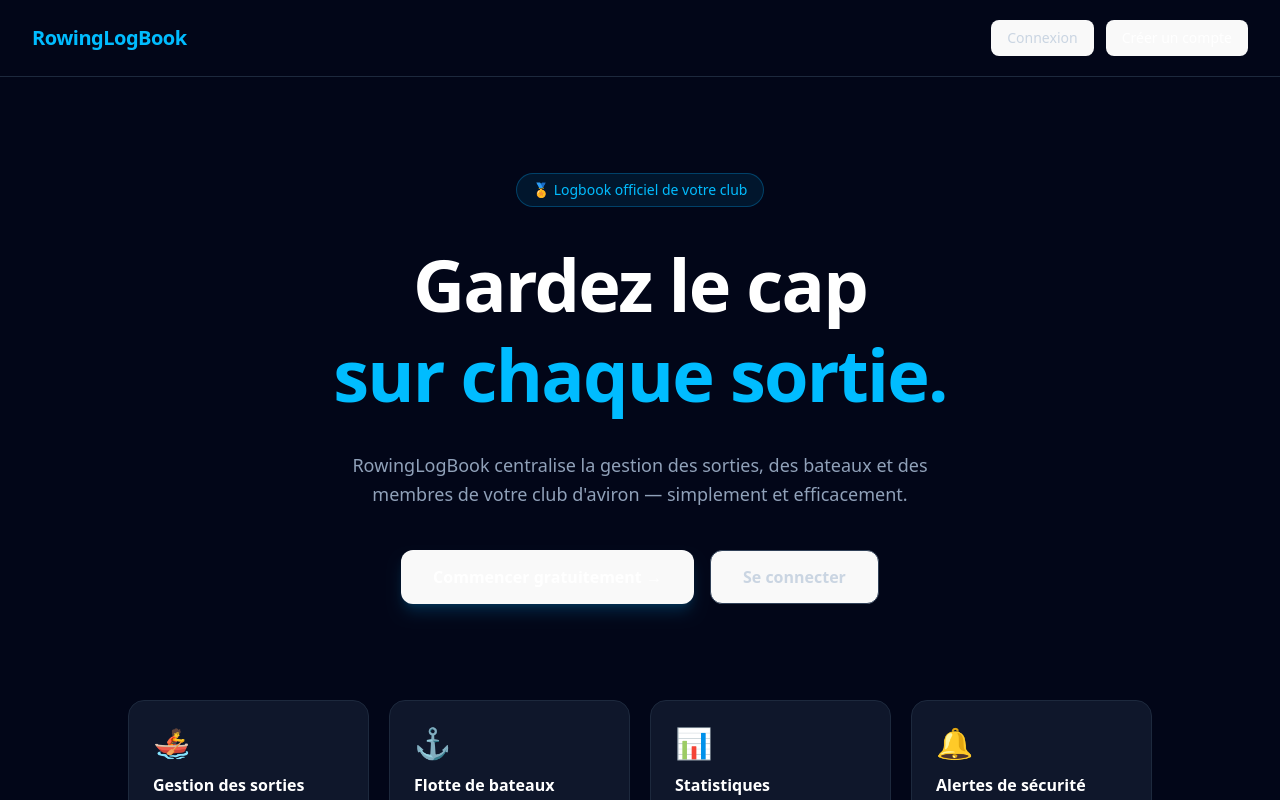
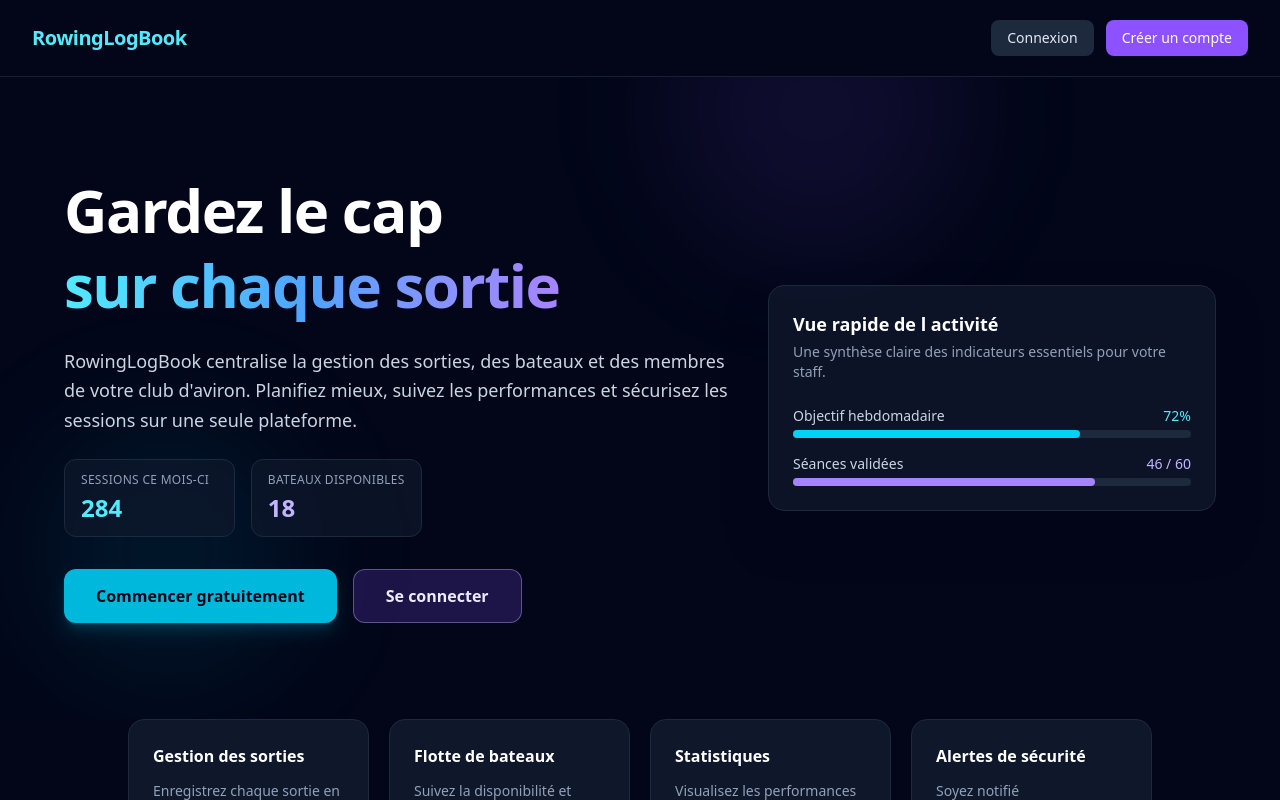
Before and after one commit to Vonaman/RowingLogBook, a React (Vite) app in the folder client/: page / in a window 1280 px wide. Shown: the top 800 px of the page. Built offline with nearby package versions, Linux system fonts and the light colour scheme.

Commit message:
feat(home)/Changement de style de la page d'accueil

```diff
--- a/client/src/index.css
+++ b/client/src/index.css
@@ -19,16 +19,3 @@ body {
   min-width: 320px;
   min-height: 100vh;
 }
-
-@media (prefers-color-scheme: light) {
-  :root {
-    color: #213547;
-    background-color: #ffffff;
-  }
-  a:hover {
-    color: #747bff;
-  }
-  button {
-    background-color: #f9f9f9;
-  }
-}
--- a/client/src/pages/HomePage.tsx
+++ b/client/src/pages/HomePage.tsx
@@ -2,22 +2,18 @@ import { useNavigate } from 'react-router-dom'
 
 const features = [
   {
-    icon: '🚣',
     title: 'Gestion des sorties',
     desc: 'Enregistrez chaque sortie en temps réel — départ, retour, distance et équipage.',
   },
   {
-    icon: '⚓',
     title: 'Flotte de bateaux',
     desc: 'Suivez la disponibilité et l\'état de chaque bateau du club.',
   },
   {
-    icon: '📊',
     title: 'Statistiques',
     desc: 'Visualisez les performances individuelles et collectives sur la saison.',
   },
   {
-    icon: '🔔',
     title: 'Alertes de sécurité',
     desc: 'Soyez notifié immédiatement si une sortie dépasse le temps prévu.',
   },
@@ -30,18 +26,18 @@ export default function HomePage() {
     <div className="min-h-screen bg-slate-950 text-white flex flex-col">
 
       {/* NAV */}
-      <nav className="flex items-center justify-between px-8 py-5 border-b border-slate-800">
-        <span className="text-xl font-bold tracking-tight text-sky-400">RowingLogBook</span>
+      <nav className="flex items-center justify-between px-8 py-5 border-b border-slate-800/80">
+        <span className="text-xl font-bold tracking-tight text-cyan-300">RowingLogBook</span>
         <div className="flex gap-3">
           <button
             onClick={() => navigate('/login')}
-            className="px-4 py-2 rounded-lg text-sm font-medium text-slate-300 hover:text-white transition"
+            className="px-4 py-2 rounded-lg text-sm font-medium bg-slate-800 text-slate-200 hover:bg-slate-700 transition"
           >
             Connexion
           </button>
           <button
             onClick={() => navigate('/register')}
-            className="px-4 py-2 rounded-lg text-sm font-medium bg-sky-500 hover:bg-sky-400 text-white transition"
+            className="px-4 py-2 rounded-lg text-sm font-medium bg-violet-500 hover:bg-violet-400 text-white transition"
           >
             Créer un compte
           </button>
@@ -49,34 +45,79 @@ export default function HomePage() {
       </nav>
 
       {/* HERO */}
-      <section className="flex-1 flex flex-col items-center justify-center text-center px-6 py-24 gap-8">
-        <div className="inline-flex items-center gap-2 px-4 py-1.5 rounded-full border border-sky-500/30 bg-sky-500/10 text-sky-400 text-sm font-medium">
-          🏅 Logbook officiel de votre club
-        </div>
+      <section className="relative flex-1 overflow-hidden px-6 py-24">
+        <div className="absolute -top-28 right-1/4 h-72 w-72 rounded-full bg-violet-500/10 blur-3xl" />
+        <div className="absolute bottom-10 left-10 h-64 w-64 rounded-full bg-cyan-500/10 blur-3xl" />
 
-        <h1 className="text-5xl md:text-7xl font-extrabold tracking-tight leading-tight max-w-4xl">
-          Gardez le cap<br />
-          <span className="text-sky-400">sur chaque sortie.</span>
+        <div className="relative mx-auto flex w-full max-w-6xl flex-col gap-10 lg:flex-row lg:items-center lg:justify-between">
+          <div className="flex flex-col items-start gap-6 text-left">
+            <h1 className="text-5xl md:text-6xl font-extrabold tracking-tight leading-tight max-w-3xl">
+              Gardez le cap
+              <span className="block bg-gradient-to-r from-cyan-300 via-blue-400 to-violet-400 bg-clip-text text-transparent">
+                sur chaque sortie
+              </span>
             </h1>
 
-        <p className="text-lg text-slate-400 max-w-xl leading-relaxed">
+            <p className="text-lg text-slate-300 max-w-2xl leading-relaxed">
               RowingLogBook centralise la gestion des sorties, des bateaux et des membres
-          de votre club d'aviron — simplement et efficacement.
+              de votre club d'aviron. Planifiez mieux, suivez les performances et sécurisez les sessions
+              sur une seule plateforme.
             </p>
+
+            <div className="grid grid-cols-2 gap-4 text-sm text-slate-300">
+              <div className="rounded-xl border border-slate-800 bg-slate-900/70 px-4 py-3">
+                <p className="text-xs uppercase tracking-wide text-slate-400">Sessions ce mois-ci</p>
+                <p className="mt-1 text-2xl font-bold text-cyan-300">284</p>
+              </div>
+              <div className="rounded-xl border border-slate-800 bg-slate-900/70 px-4 py-3">
+                <p className="text-xs uppercase tracking-wide text-slate-400">Bateaux disponibles</p>
+                <p className="mt-1 text-2xl font-bold text-violet-300">18</p>
+              </div>
+            </div>
 
             <div className="flex flex-col sm:flex-row gap-4 mt-2">
               <button
                 onClick={() => navigate('/register')}
-            className="px-8 py-3.5 rounded-xl font-semibold bg-sky-500 hover:bg-sky-400 text-white text-base transition shadow-lg shadow-sky-500/20"
+                className="px-8 py-3.5 rounded-xl font-semibold bg-cyan-500 hover:bg-cyan-400 text-slate-950 text-base transition shadow-lg shadow-cyan-500/20"
               >
-            Commencer gratuitement →
+                Commencer gratuitement
               </button>
               <button
                 onClick={() => navigate('/login')}
-            className="px-8 py-3.5 rounded-xl font-semibold border border-slate-700 hover:border-slate-500 text-slate-300 hover:text-white text-base transition"
+                className="px-8 py-3.5 rounded-xl font-semibold bg-violet-500/20 border border-violet-300/40 hover:bg-violet-500/30 text-violet-100 text-base transition"
               >
                 Se connecter
               </button>
+            </div>
+          </div>
+
+          <div className="w-full max-w-md rounded-2xl border border-slate-800 bg-slate-900/80 p-6 shadow-2xl shadow-slate-950/50">
+            <h2 className="text-lg font-semibold text-white">Vue rapide de l activité</h2>
+            <p className="mt-1 text-sm text-slate-400">
+              Une synthèse claire des indicateurs essentiels pour votre staff.
+            </p>
+
+            <div className="mt-6 space-y-4">
+              <div>
+                <div className="mb-1 flex items-center justify-between text-sm">
+                  <span className="text-slate-300">Objectif hebdomadaire</span>
+                  <span className="text-cyan-300">72%</span>
+                </div>
+                <div className="h-2 rounded-full bg-slate-800">
+                  <div className="h-2 w-[72%] rounded-full bg-cyan-400" />
+                </div>
+              </div>
+              <div>
+                <div className="mb-1 flex items-center justify-between text-sm">
+                  <span className="text-slate-300">Séances validées</span>
+                  <span className="text-violet-300">46 / 60</span>
+                </div>
+                <div className="h-2 rounded-full bg-slate-800">
+                  <div className="h-2 w-[76%] rounded-full bg-violet-400" />
+                </div>
+              </div>
+            </div>
+          </div>
         </div>
       </section>
 
@@ -86,9 +127,8 @@ export default function HomePage() {
           {features.map((f) => (
             <div
               key={f.title}
-              className="flex flex-col gap-3 p-6 rounded-2xl bg-slate-900 border border-slate-800 hover:border-sky-500/40 transition"
+              className="flex flex-col gap-3 p-6 rounded-2xl bg-slate-900 border border-slate-800 hover:border-cyan-500/40 transition"
             >
-              <span className="text-3xl">{f.icon}</span>
               <h3 className="font-semibold text-white">{f.title}</h3>
               <p className="text-sm text-slate-400 leading-relaxed">{f.desc}</p>
             </div>
@@ -98,7 +138,7 @@ export default function HomePage() {
 
       {/* FOOTER */}
       <footer className="border-t border-slate-800 py-6 text-center text-slate-600 text-sm">
-        © {new Date().getFullYear()} RowingLogBook — Fait avec ❤️ pour le club
+        © {new Date().getFullYear()} RowingLogBook — Plateforme de suivi du club
       </footer>
     </div>
   )
```
Lines whose indentation alone changed are shown as unchanged.
